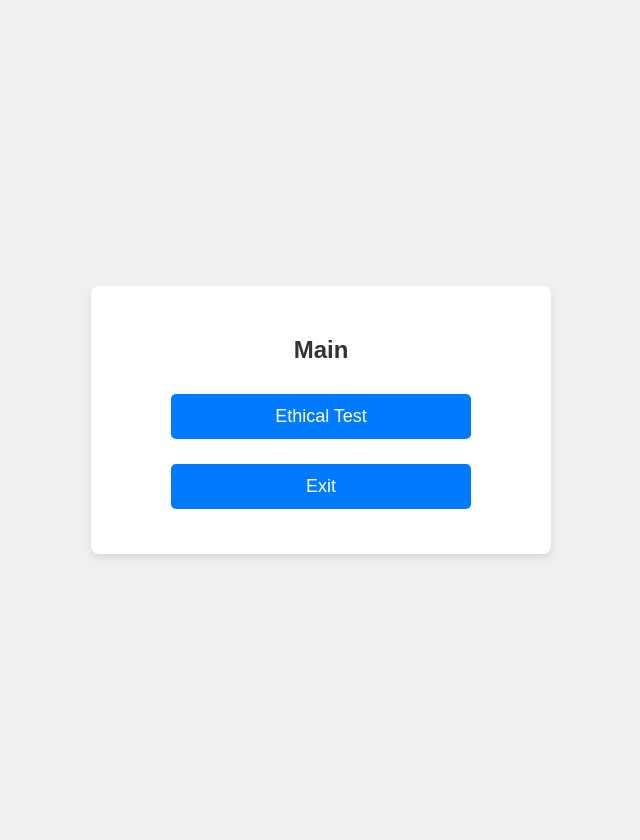
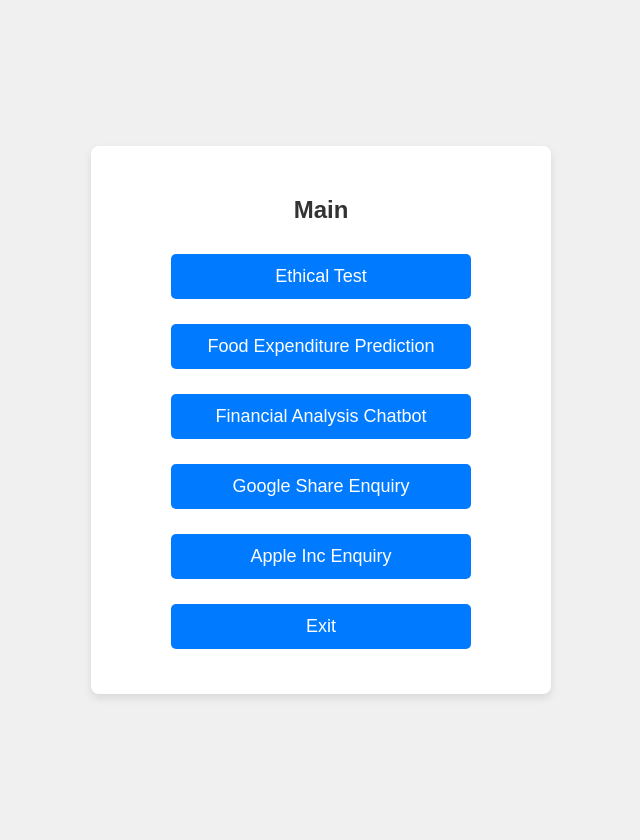
Before and after one commit to ywan6541/AN6802, a Flask app: page /main in a window 1280 px wide. Shown: the whole page, without its empty margins (319-959 px from the left). Run offline with Flask 3, Linux system fonts and the light colour scheme.

Commit message:
Update main.html

```diff
--- a/templates/main.html
+++ b/templates/main.html
@@ -9,6 +9,18 @@
         <form action="/ethics" method="post">
             <input type = "submit" value = "Ethical Test">
         </form>
+        <form action="/econ" method="post">
+            <input type = "submit" value = "Food Expenditure Prediction">
+        </form>
+        <form action="/chatbot" method="post">
+            <input type = "submit" value = "Financial Analysis Chatbot">
+        </form>
+        <form action="/equity" method="post">
+            <input type = "submit" value = "Google Share Enquiry">
+        </form>
+        <form action="/apple" method="post">
+            <input type = "submit" value = "Apple Inc Enquiry">
+        </form>
         <form action="/" method="post">
             <input type = "submit" value = "Exit">
         </form>
```
